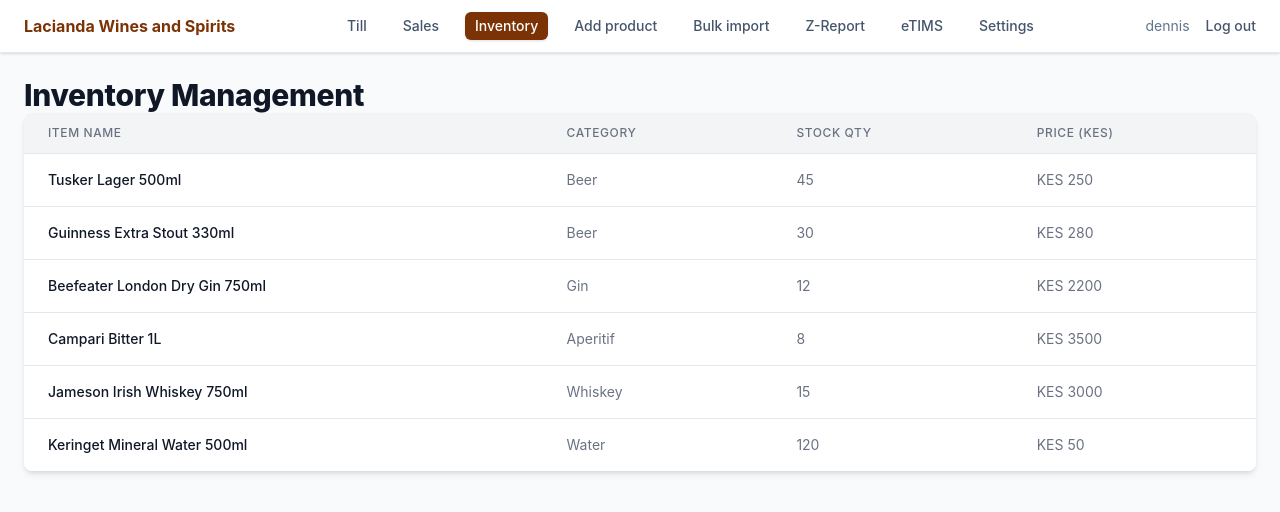
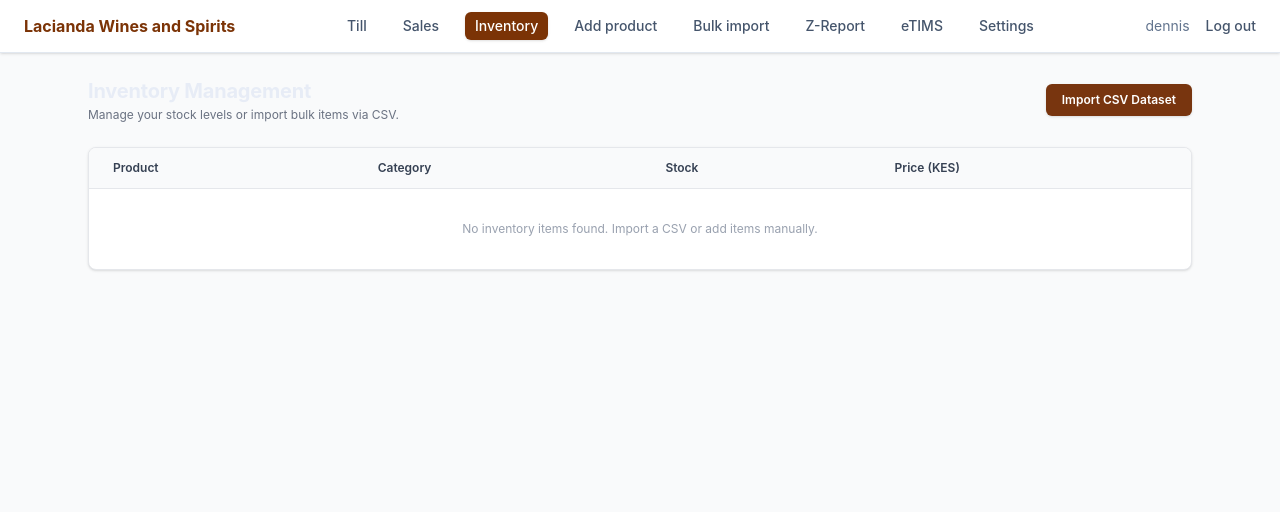
Before and after one commit to dndiranguuuu278-lang/lacianda-pos-next, a Next.js app: page /inventory in a window 1280 px wide. Shown: the top 512 px of the page. Built offline with nearby package versions, Linux system fonts and the light colour scheme.

Commit message:
Update page.tsx

```diff
--- a/app/inventory/page.tsx
+++ b/app/inventory/page.tsx
@@ -1,43 +1,106 @@
 'use client';
-
-import React, { useState } from 'react';
+import { useState, useEffect } from 'react';
 import Navbar from '../components/Navbar';
 
 export default function InventoryPage() {
-  const [inventory] = useState([
-    { id: 1, name: 'Tusker Lager 500ml', category: 'Beer', stock: 45, price: 250 },
-    { id: 2, name: 'Guinness Extra Stout 330ml', category: 'Beer', stock: 30, price: 280 },
-    { id: 3, name: 'Beefeater London Dry Gin 750ml', category: 'Gin', stock: 12, price: 2200 },
-    { id: 4, name: 'Campari Bitter 1L', category: 'Aperitif', stock: 8, price: 3500 },
-    { id: 5, name: 'Jameson Irish Whiskey 750ml', category: 'Whiskey', stock: 15, price: 3000 },
-    { id: 6, name: 'Keringet Mineral Water 500ml', category: 'Water', stock: 120, price: 50 },
-  ]);
+  const [inventory, setInventory] = useState<any[]>([]);
+
+  useEffect(() => {
+    setInventory(JSON.parse(localStorage.getItem('lacianda_inventory') || '[]'));
+  }, []);
+
+  const handleFileUpload = (e: React.ChangeEvent<HTMLInputElement>) => {
+    const file = e.target.files?.[0];
+    if (!file) return;
+
+    const reader = new FileReader();
+    reader.onload = (event) => {
+      const text = event.target?.result as string;
+      const lines = text.split('\n');
+      const newItems = [];
+
+      // Skip header row and parse CSV: name,category,price,stock
+      for (let i = 1; i < lines.length; i++) {
+        const line = lines[i].trim();
+        if (!line) continue;
+        const [name, category, price, stock] = line.split(',').map(val => val.trim());
+        if (name && price && stock) {
+          newItems.push({
+            id: `${Date.now()}-${i}`,
+            name,
+            category: category || 'General',
+            price: Number(price) || 0,
+            stock: Number(stock) || 0,
+          });
+        }
+      }
+
+      if (newItems.length > 0) {
+        const updated = [...inventory, ...newItems];
+        setInventory(updated);
+        localStorage.setItem('lacianda_inventory', JSON.stringify(updated));
+        alert(`Successfully imported ${newItems.length} products!`);
+      } else {
+        alert('Could not parse CSV. Ensure format is: name,category,price,stock');
+      }
+    };
+    reader.readAsText(file);
+  };
+
+  const lowStockItems = inventory.filter(i => i.stock <= 5);
 
   return (
     <div className="min-h-screen bg-gray-50">
       <Navbar />
-      <main className="max-w-7xl mx-auto p-6">
-        <h1 className="text-3xl font-extrabold text-gray-900 mb-6">Inventory Management</h1>
 
-        <div className="bg-white shadow-md rounded-lg overflow-hidden">
-          <table className="min-w-full divide-y divide-gray-200">
-            <thead className="bg-gray-100">
+      {lowStockItems.length > 0 && (
+        <div className="bg-orange-50 border-b border-orange-200 text-orange-800 px-4 py-2 text-xs font-medium text-center">
+          ⚠️ Low stock warning: {lowStockItems.length} item(s) need restocking.
+        </div>
+      )}
+
+      <main className="max-w-6xl mx-auto p-4 md:p-6 space-y-6">
+        <div className="flex flex-col sm:flex-row justify-between items-start sm:items-center gap-4">
+          <div>
+            <h1 className="text-xl font-bold">Inventory Management</h1>
+            <p className="text-xs text-gray-500 mt-0.5">Manage your stock levels or import bulk items via CSV.</p>
+          </div>
+
+          <div className="flex items-center space-x-3">
+            <label className="cursor-pointer px-4 py-2 bg-[#78350f] text-white rounded-md text-xs font-semibold hover:bg-[#60280b] transition-colors shadow-sm">
+              <span>Import CSV Dataset</span>
+              <input type="file" accept=".csv" onChange={handleFileUpload} className="hidden" />
+            </label>
+          </div>
+        </div>
+
+        <div className="bg-white rounded-lg shadow-sm border border-gray-200 overflow-hidden">
+          <table className="w-full text-left text-xs">
+            <thead className="bg-gray-50 border-b border-gray-200">
               <tr>
-                <th className="px-6 py-3 text-left text-xs font-medium text-gray-500 uppercase tracking-wider">Item Name</th>
-                <th className="px-6 py-3 text-left text-xs font-medium text-gray-500 uppercase tracking-wider">Category</th>
-                <th className="px-6 py-3 text-left text-xs font-medium text-gray-500 uppercase tracking-wider">Stock Qty</th>
-                <th className="px-6 py-3 text-left text-xs font-medium text-gray-500 uppercase tracking-wider">Price (KES)</th>
+                <th className="px-6 py-3 font-semibold text-gray-700">Product</th>
+                <th className="px-6 py-3 font-semibold text-gray-700">Category</th>
+                <th className="px-6 py-3 font-semibold text-gray-700">Stock</th>
+                <th className="px-6 py-3 font-semibold text-gray-700">Price (KES)</th>
               </tr>
             </thead>
-            <tbody className="bg-white divide-y divide-gray-200">
-              {inventory.map((item) => (
-                <tr key={item.id}>
-                  <td className="px-6 py-4 whitespace-nowrap text-sm font-medium text-gray-900">{item.name}</td>
-                  <td className="px-6 py-4 whitespace-nowrap text-sm text-gray-500">{item.category}</td>
-                  <td className="px-6 py-4 whitespace-nowrap text-sm text-gray-500">{item.stock}</td>
-                  <td className="px-6 py-4 whitespace-nowrap text-sm text-gray-500">KES {item.price}</td>
+            <tbody className="divide-y divide-gray-100">
+              {inventory.length === 0 ? (
+                <tr>
+                  <td colSpan={4} className="px-6 py-8 text-center text-gray-400">No inventory items found. Import a CSV or add items manually.</td>
                 </tr>
-              ))}
+              ) : (
+                inventory.map((item) => (
+                  <tr key={item.id} className={item.stock <= 5 ? 'bg-orange-50/30' : ''}>
+                    <td className="px-6 py-3 font-medium text-gray-900">{item.name}</td>
+                    <td className="px-6 py-3 text-gray-600">{item.category}</td>
+                    <td className={`px-6 py-3 font-mono font-bold ${item.stock <= 5 ? 'text-red-600' : 'text-gray-900'}`}>
+                      {item.stock}
+                    </td>
+                    <td className="px-6 py-3 font-mono">KES {item.price.toLocaleString()}</td>
+                  </tr>
+                ))
+              )}
             </tbody>
           </table>
         </div>
```
